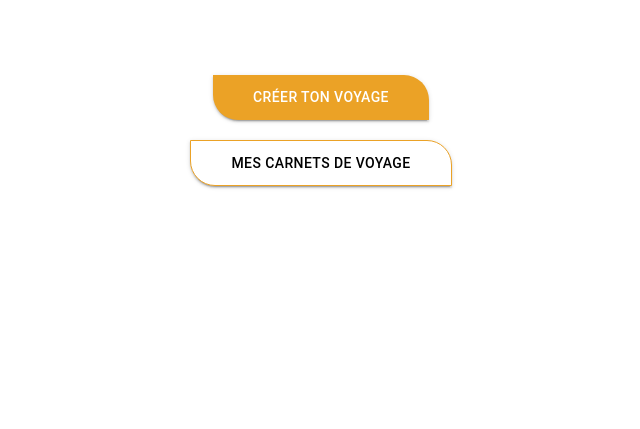
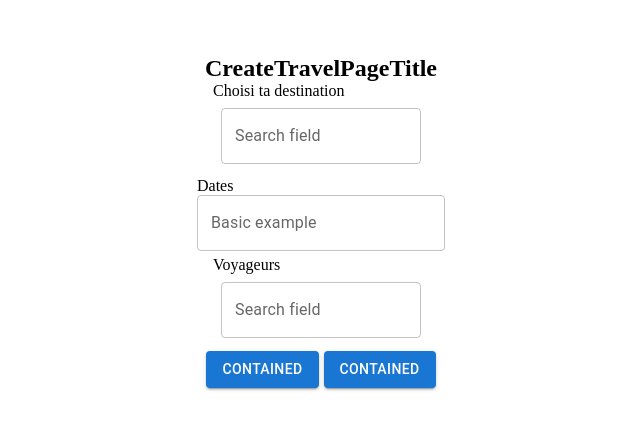
Before and after one commit to MaddieThms/Wild-On-Track, a React (Vite) app in the folder frontend/: page / in a window 1280 px wide. Shown: the part 105-534 px from the top of the page, without its empty margins (319-959 px from the left). Built offline with nearby package versions, Linux system fonts and the light colour scheme.

Commit message:
fix Eslint Prettier

```diff
--- a/frontend/src/App.jsx
+++ b/frontend/src/App.jsx
@@ -1,10 +1,10 @@
-import Btnstrip from "./components/BtnsTrip";
+import CreateTravel from "./pages/CreateTravel";
 import "./App.css";
 
 function App() {
   return (
     <div className="App">
-      <Btnstrip />
+      <CreateTravel />
     </div>
   );
 }
```
